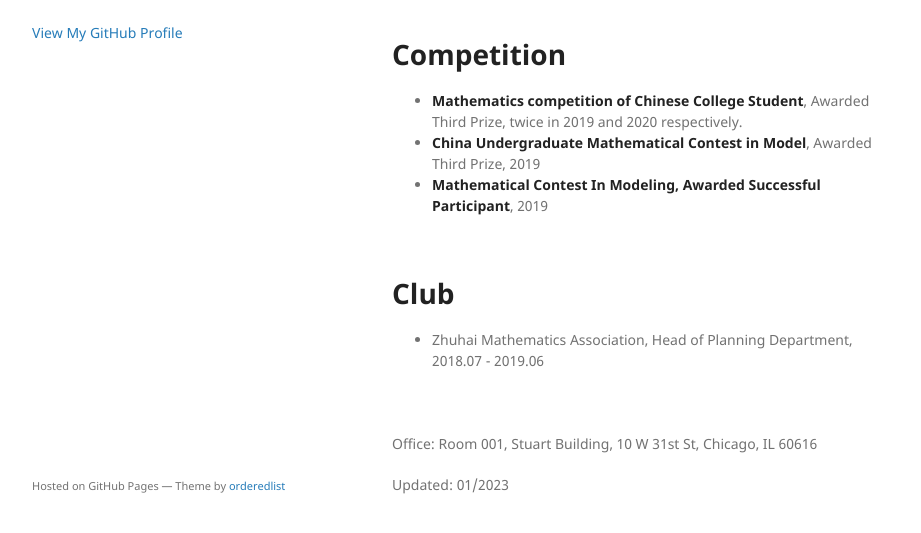
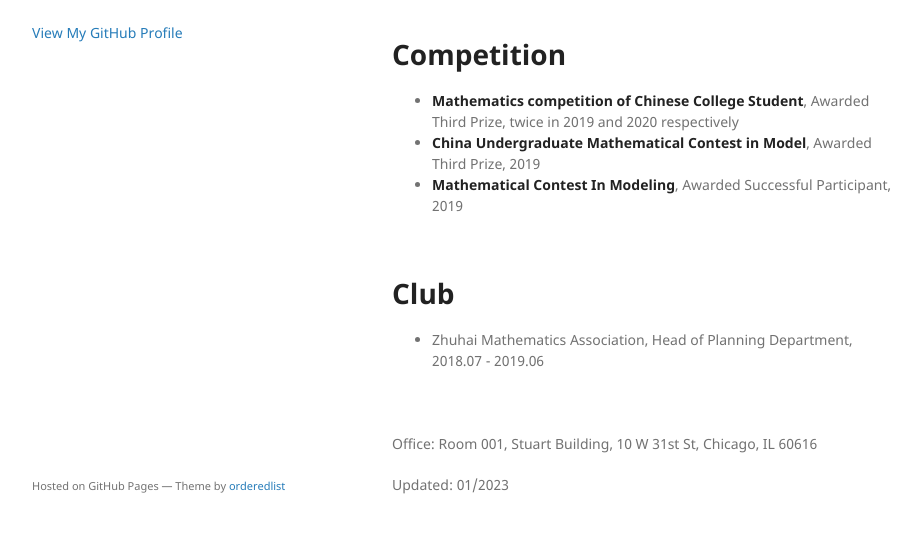
Before and after one commit to WeitaiKang/WeitaiKang.github.io, a Jekyll site: the page built from index.md, in a window 1280 px wide and 900 px high, scrolled down 1100 px, cut to the strip 335-868 px from the top of the window. Shown: the whole strip, without its empty margins (178-1099 px from the left). Built offline with Jekyll 4.4.1, drawn with Linux system fonts in a browser that asks for light colours; our own code applies the rules of GitHub Pages for plain Markdown files.

```diff
--- a/index.md
+++ b/index.md
@@ -56,9 +56,9 @@ I work hard in order to go to the scene to watch the NBA.
 <br />
 
 # Competition
-* **Mathematics competition of Chinese College Student**, Awarded Third Prize, twice in 2019 and 2020 respectively.
+* **Mathematics competition of Chinese College Student**, Awarded Third Prize, twice in 2019 and 2020 respectively
 * **China Undergraduate Mathematical Contest in Model**, Awarded Third Prize, 2019
-* **Mathematical Contest In Modeling, Awarded Successful Participant**, 2019
+* **Mathematical Contest In Modeling**, Awarded Successful Participant, 2019
 <br />
 <br />
 <br />
```
